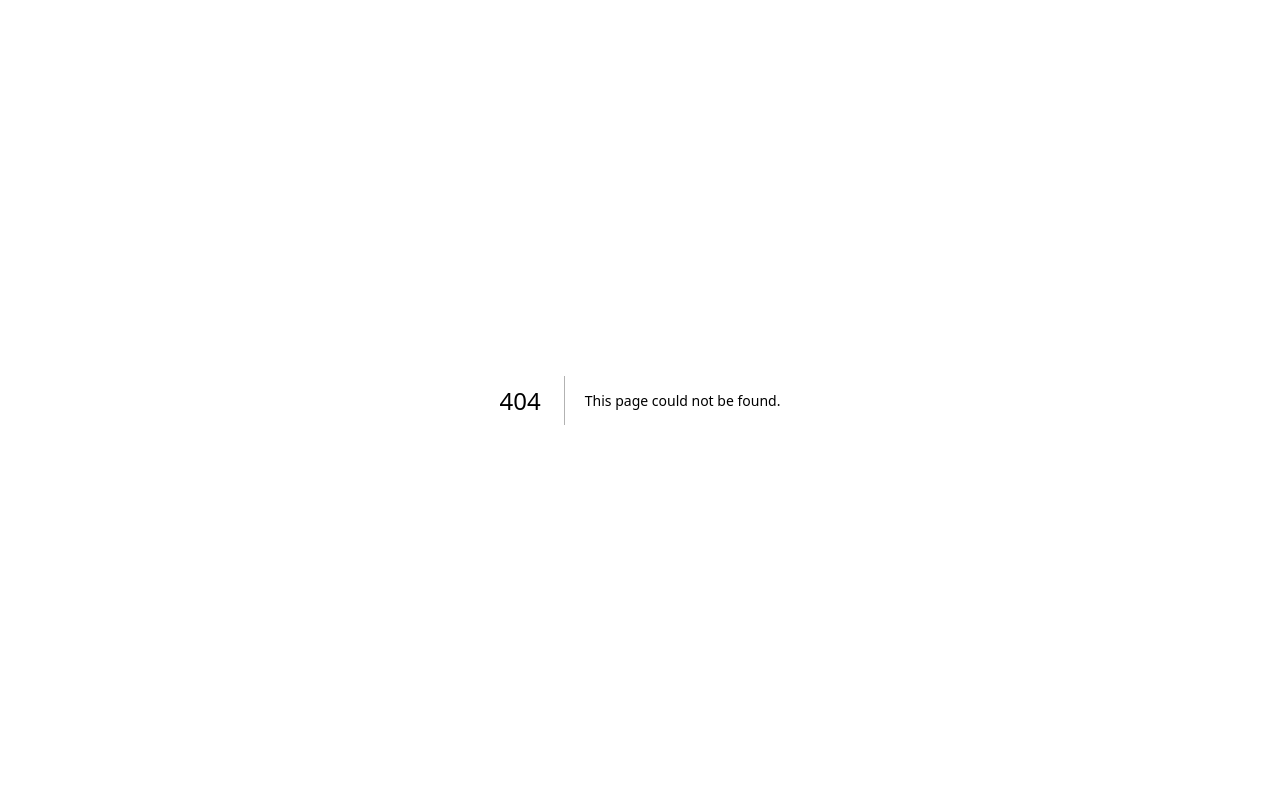
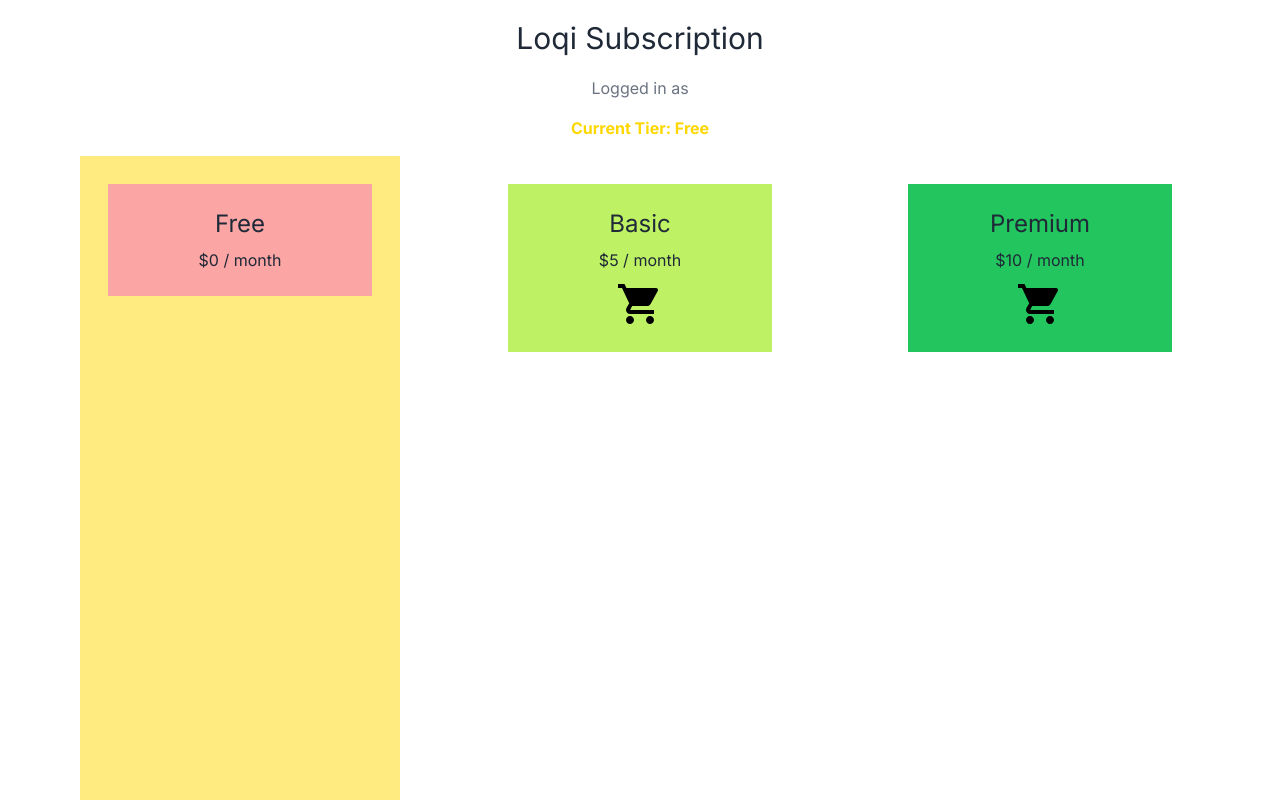
Before and after one commit to viLoqi/neo_client, a Next.js app: page /pricing in a window 1280 px wide. Before the commit this address had no page. Shown: the top 800 px of the page. Built offline with nearby package versions, Linux system fonts and the light colour scheme; no server answers.

Commit message:
added checkout and pricing pages + calls to payments backend

```diff
--- /dev/null
+++ b/app/checkout/[tier]/page.tsx
@@ -0,0 +1,59 @@
+"use client"
+import { useEffect, useRef, useState } from "react";
+import { useParams, useRouter } from 'next/navigation';
+import Link from "next/link";
+
+import { useAuthState } from "react-firebase-hooks/auth";
+import { auth } from "../../firebase"
+
+import { loadStripe } from '@stripe/stripe-js';
+import {
+    EmbeddedCheckoutProvider,
+    EmbeddedCheckout
+} from '@stripe/react-stripe-js';
+
+// This is your test public API key.
+const stripePromise = loadStripe("pk_test_51Og0zkHuYFk3KBjS4oyz1GwCxTO1MuCVAA7TN3lPtiRus703fNvKgpIBlZaiC8KjwNXoGkAaH7tQC5mbhzuFBJKW00ScJ4whgG");
+
+const Checkout = () => {
+    // from the url: /checkout/:tier
+    const { tier } = useParams();
+    const { push } = useRouter();
+
+    // if not a valid tier, then redirect back to /pricing
+    if ((tier as string).toLowerCase() !== "basic" && (tier as string).toLowerCase() !== "premium")
+        push("/pricing");
+
+    // tier is valid so continue checking out...
+    const [user, loading] = useAuthState(auth);
+    const [clientSecret, setClientSecret] = useState('');
+
+    useEffect(() => {
+        fetch("/api/payment/session", {
+            method: "POST",
+            headers: {
+                "Content-Type": "application/json"
+            },
+            body: JSON.stringify({
+                email: user?.email,
+                tier: tier
+            })
+        }).then((res) => res.json())
+            .then((data) => setClientSecret(data.clientSecret));
+    }, [tier, user?.email])
+
+    return (
+        <div id="checkout">
+            {clientSecret && (
+                <EmbeddedCheckoutProvider
+                    stripe={stripePromise}
+                    options={{ clientSecret }}
+                >
+                    <EmbeddedCheckout />
+                </EmbeddedCheckoutProvider>
+            )}
+        </div>
+    )
+}
+
+export default Checkout;
--- a/app/components/Chatbox/Index.tsx
+++ b/app/components/Chatbox/Index.tsx
@@ -37,6 +37,11 @@ const ChatBox = ({ user, auth }: Props) => {
         <div className="flex w-full h-screen ">
             {/* Left side panel for courses */}
             <div className="carousel carousel-vertical flex-col bg-[#003825] w-[400px] pt-10 overflow-y-scroll whitespace-nowrap">
+
+                <div className="text-center">
+                    <Link className="p-2 bg-lime-400 rounded-lg text-black text-xl" href="/pricing">Pricing</Link>
+                </div>
+
                 {COURSES.map((course) => {
                     return (
                         <div key={course}>
@@ -70,7 +75,7 @@ const ChatBox = ({ user, auth }: Props) => {
                 <Input course={activeCourse} />
             </div>
             {/* Users panel */}
-            <UsersPanel/>
+            <UsersPanel />
         </div>
     );
 };
--- /dev/null
+++ b/app/pricing/page.tsx
@@ -0,0 +1,59 @@
+"use client"
+import { useEffect, useRef, useState } from "react";
+import Link from "next/link";
+
+import { useAuthState } from "react-firebase-hooks/auth";
+import { auth } from "../firebase"
+
+const Pricing = () => {
+    const [user, loading] = useAuthState(auth);
+    const [tier, setTier] = useState("Free");
+
+    useEffect(() => {
+        if (!loading)
+            fetch(`/api/payment/user?email=${user?.email}`).then((res) => res.json())
+                .then((userData) => setTier(userData.tier)).catch((e) => console.log("User not found!"));
+    }, [loading, user?.email])
+
+
+    // =========== STYLING ===========
+    const flexChildStyle = "m-7 py-6 flex flex-col justify-evenly items-center gap-y-2";
+    const shoppingCartSVG = <svg xmlns="http://www.w3.org/2000/svg" width="48" height="48" id="cart"><path d="M14 36c-2.21 0-3.98 1.79-3.98 4s1.77 4 3.98 4 4-1.79 4-4-1.79-4-4-4zM2 4v4h4l7.19 15.17-2.7 4.9c-.31.58-.49 1.23-.49 1.93 0 2.21 1.79 4 4 4h24v-4H14.85c-.28 0-.5-.22-.5-.5 0-.09.02-.17.06-.24L16.2 26h14.9c1.5 0 2.81-.83 3.5-2.06l7.15-12.98c.16-.28.25-.61.25-.96a2 2 0 0 0-2-2H10.43l-1.9-4H2zm32 32c-2.21 0-3.98 1.79-3.98 4s1.77 4 3.98 4 4-1.79 4-4-1.79-4-4-4z"></path><path fill="none" d="M0 0h48v48H0z"></path></svg>
+
+    return (<div className="text-center">
+        <h1 className="text-3xl m-5">Loqi Subscription</h1>
+        <p className="text-gray-500 m-4">Logged in as {user?.displayName}</p>
+        <p className="text-[#FFD700] m-4 font-bold">Current Tier: {tier}</p>
+
+        <div className="w-full flex justify-evenly">
+            <div className={"w-1/4 h-screen " + (tier === "Free" ? "bg-[#FFD700]/[.50]" : "")}>
+                <div className={flexChildStyle + " bg-red-300"}>
+                    <p className="text-2xl">Free</p>
+                    <p className="text-1xl">$0 / month</p>
+                </div>
+            </div>
+
+            <div className={"w-1/4 h-screen " + (tier === "Basic" ? "bg-[#FFD700]/[.50]" : "")}>
+                <Link className={flexChildStyle + " bg-lime-300 cursor-pointer"} href="/checkout/basic">
+                    <p className="text-2xl">Basic</p>
+                    <p className="text-1xl">$5 / month</p>
+                    {shoppingCartSVG}
+                </Link>
+            </div>
+
+            <div className={"w-1/4 h-screen " + (tier === "Premium" ? "bg-[#FFD700]/[.50]" : "")}>
+                <Link className={flexChildStyle + " bg-green-500 cursor-pointer"} href="/checkout/premium">
+                    <p className="text-2xl">Premium</p>
+                    <p className="text-1xl">$10 / month</p>
+                    {shoppingCartSVG}
+                </Link>
+            </div>
+        </div>
+
+
+    </div>)
+
+
+}
+
+export default Pricing;
```
